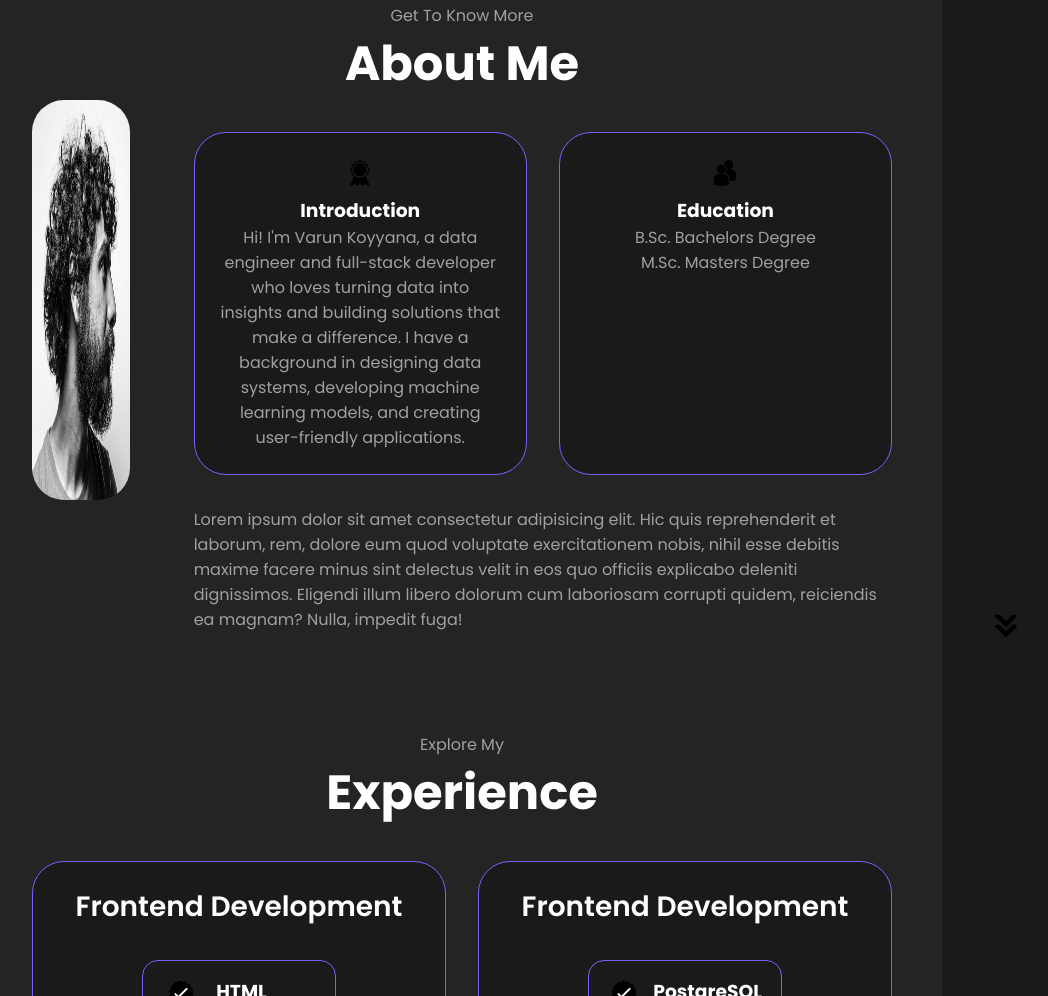
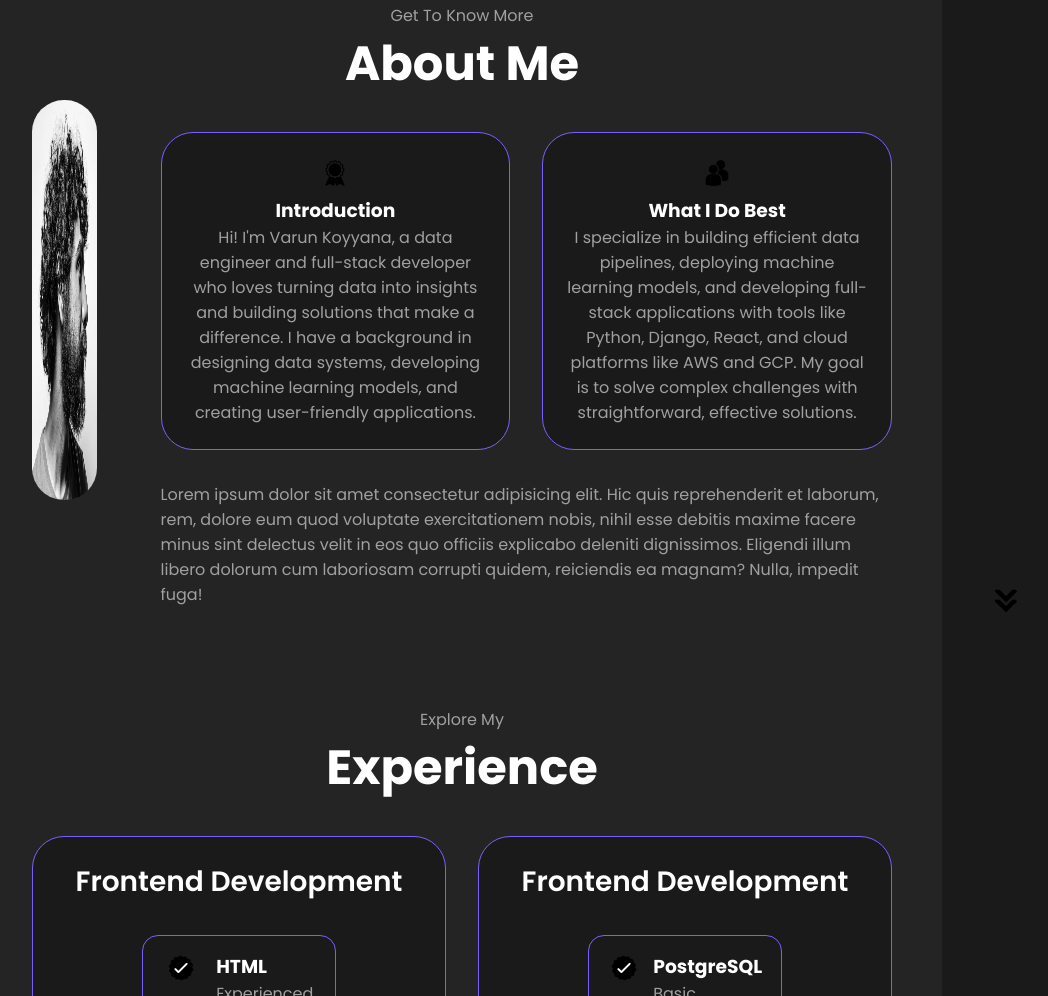
Before and after one commit to varunkoyyana/varunkoyyana.github.io, a plain HTML site: page index.html in a window 1280 px wide. Shown: the part 775-1771 px from the top of the page, without its empty margins (178-1226 px from the left). Drawn offline with Linux system fonts and the light colour scheme.

Commit message:
Update index.html

```diff
--- a/index.html
+++ b/index.html
@@ -85,8 +85,10 @@
                 alt="Education icon"
                 class="icon"
               />
-              <h3>Education</h3>
-              <p>B.Sc. Bachelors Degree<br />M.Sc. Masters Degree</p>
+              <h3>What I Do Best</h3>
+              <p>I specialize in building efficient data pipelines, deploying machine learning models, and developing
+                full-stack applications with tools like Python, Django, React, and cloud platforms like AWS and GCP.
+                My goal is to solve complex challenges with straightforward, effective solutions.</p>
             </div>
           </div>
           <div class="text-container">
```
